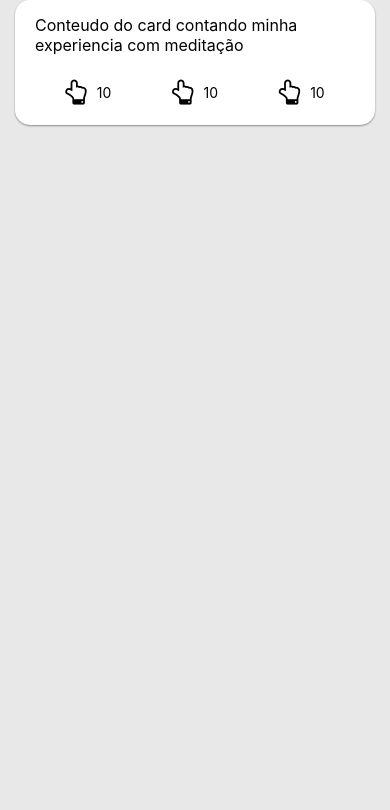
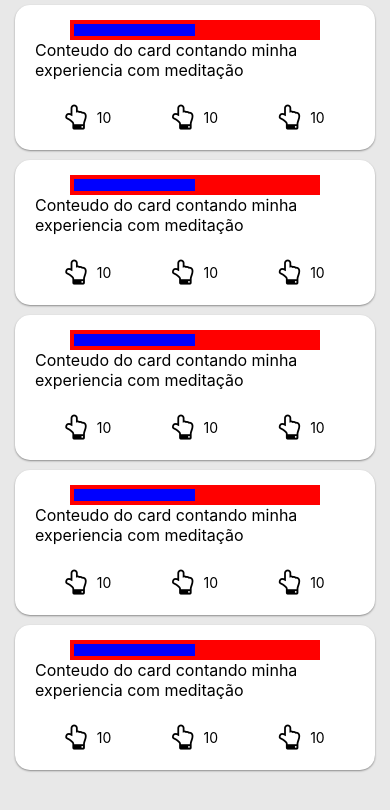
Before and after one commit to CiscoMossi/TCC---IFSUL, a React Native app in the folder TCC/: screen / in a window 390 px wide. Shown: the top 810 px of the page. Built offline with nearby package versions, Linux system fonts and the light colour scheme.

Commit message:
starting player visual

```diff
--- a/TCC/App.js
+++ b/TCC/App.js
@@ -16,6 +16,10 @@ export default class App extends Component {
       <DBSafeAreaView>
         <View style={styles.container}>
           <DBCard />
+          <DBCard />
+          <DBCard />
+          <DBCard />
+          <DBCard />
         </View>
       </DBSafeAreaView>
     )
--- a/TCC/src/ui/components/card/index.js
+++ b/TCC/src/ui/components/card/index.js
@@ -6,6 +6,12 @@ import styles from './style'
 
 const TextContent = ({ text }) => (
   <Text style={styles.textContent}>{ text }</Text>
+)
+
+const Player = ({ link }) => (
+  <View style={{ width: 250, height: 20, backgroundColor: 'red', padding: 4 }}>
+    <View style={{ flex: 1, width: '50%', backgroundColor: 'blue' }} />
+  </View>
 )
 
 const Options = ({  }) => (
@@ -27,6 +33,7 @@ const Options = ({  }) => (
 export const DBCard = ({ props }) => (
   <View style={styles.card}>
     <View style={styles.content}>
+      <Player />
       <TextContent text="Conteudo do card contando minha experiencia com meditação" />
     </View>
     <Options />
--- a/TCC/src/ui/components/card/style.js
+++ b/TCC/src/ui/components/card/style.js
@@ -2,6 +2,7 @@ import { StyleSheet } from 'react-native'
 
 export default StyleSheet.create({
   card: {
+    marginVertical: 5,
     borderRadius: 15,
     backgroundColor: 'white',
     paddingVertical: 15,
@@ -16,7 +17,8 @@ export default StyleSheet.create({
     shadowOpacity: 0.4,
   },
   content: {
-    marginBottom: 20
+    marginBottom: 20,
+    alignItems: 'center'
   },
   textContent: {
     fontSize: 16,
```
